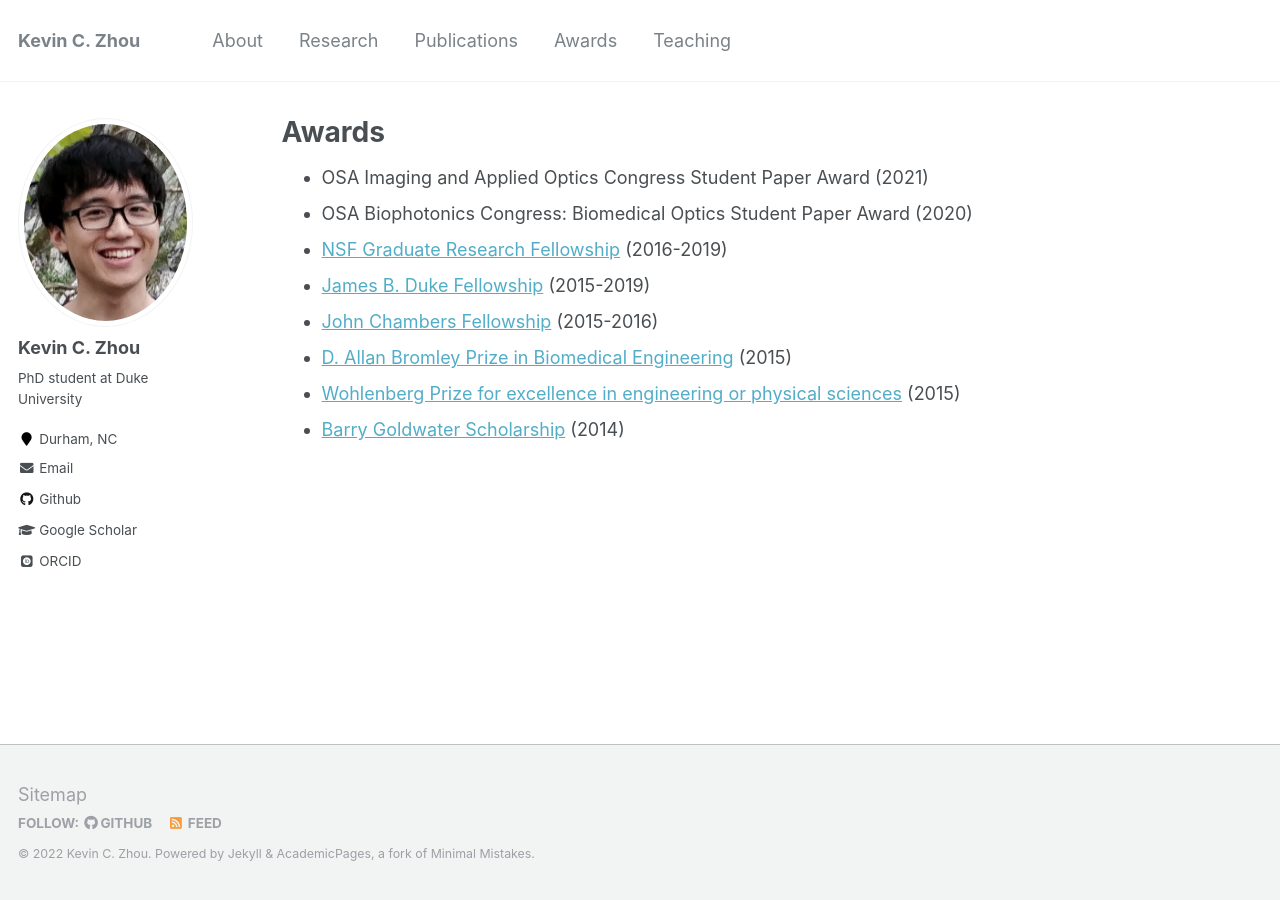
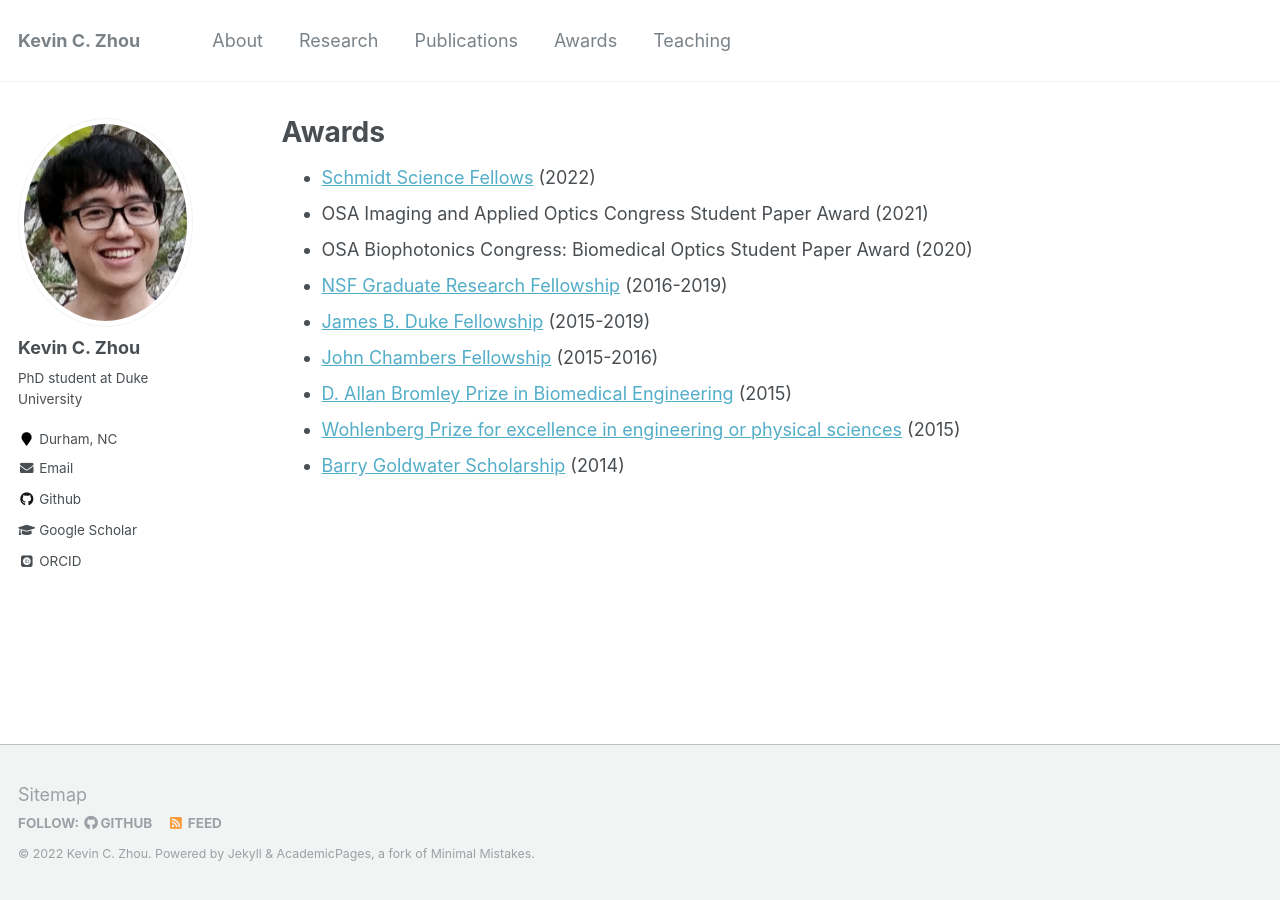
Before and after one commit to kevinczhou/kevinczhou.github.io, a Jekyll site: the page built from _pages/awards.md, in a window 1280 px wide. Built offline with Jekyll 4.4.1, drawn with Linux system fonts in a browser that asks for light colours; some web fonts are replaced.

Commit message:
Update awards.md

```diff
--- a/_pages/awards.md
+++ b/_pages/awards.md
@@ -5,6 +5,7 @@ permalink: /awards/
 author_profile: true
 ---
 
+- [Schmidt Science Fellows](https://schmidtsciencefellows.org/) (2022)
 - OSA Imaging and Applied Optics Congress Student Paper Award (2021)
 - OSA Biophotonics Congress: Biomedical Optics Student Paper Award (2020)
 - [NSF Graduate Research Fellowship](https://www.nsfgrfp.org/) (2016-2019)
```
